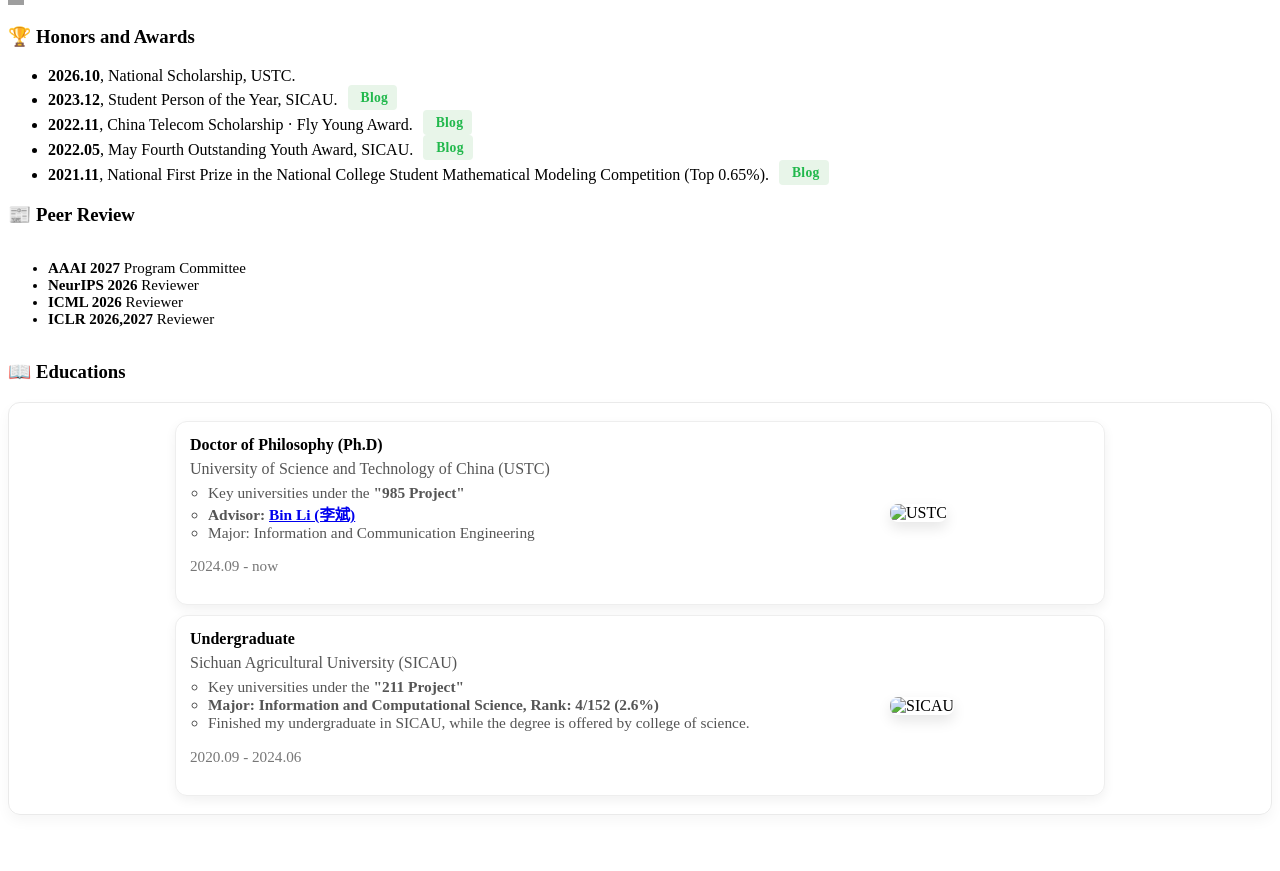
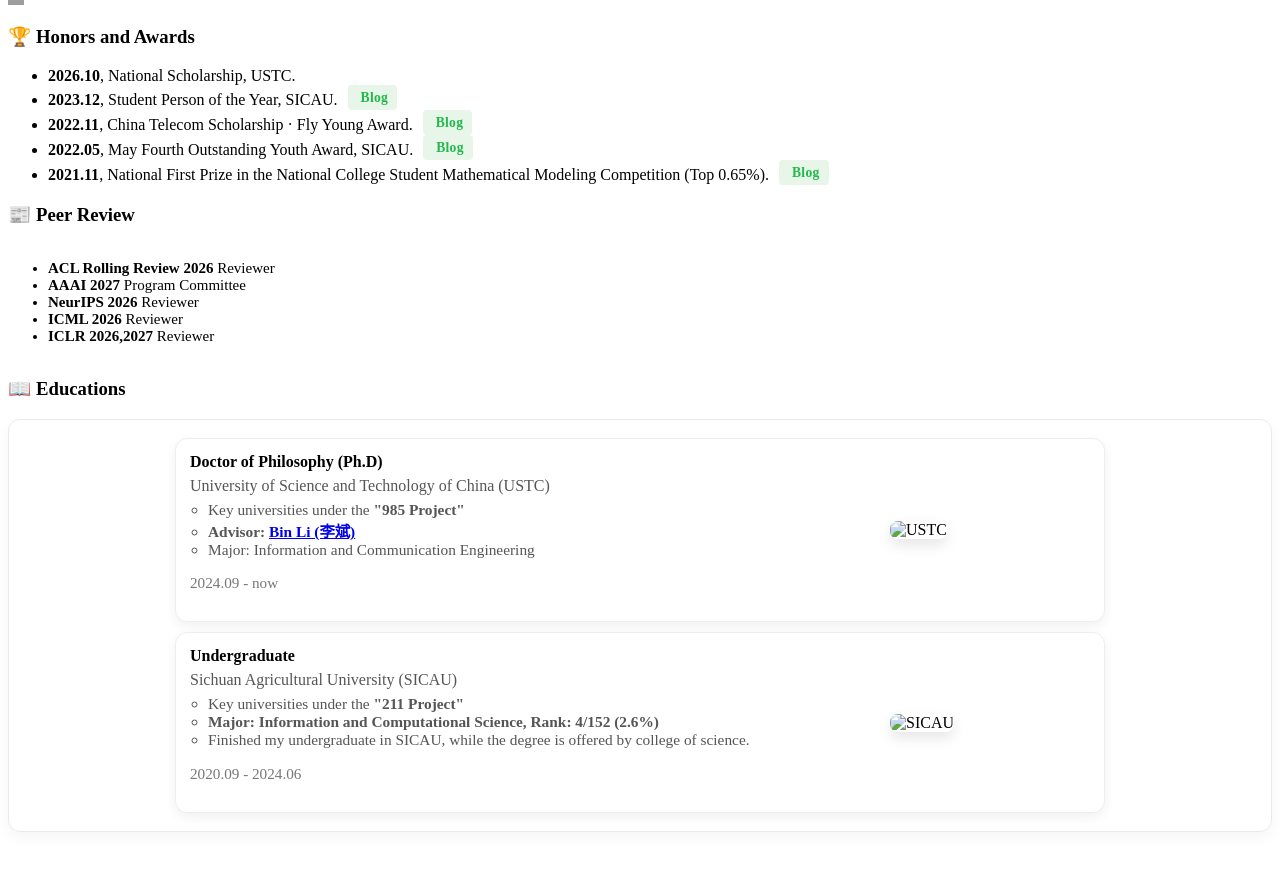
Before and after one commit to kailinjiang/kailinjiang.github.io, a Jekyll site: the page built from _pages/includes/others.md, in a window 1280 px wide and 900 px high, scrolled down 737 px. Shown: the top 871 px of the window. Built offline with Jekyll 4.4.1, drawn with Linux system fonts in a browser that asks for light colours; our own code applies the rules of GitHub Pages for plain Markdown files; grey boxes are pictures that could not be loaded.

Commit message:
Add ACL Rolling Review service
Co-authored-by: Cursor <cursoragent@cursor.com>

```diff
--- a/_pages/includes/others.md
+++ b/_pages/includes/others.md
@@ -149,6 +149,7 @@ As these works are patented in China, all these names are directly translated fr
 <!-- <div style="margin-top: 5px; font-size: small; margin-bottom: 0px;">⬆ Scrollable</div> -->
 <div style="max-height: 300px; overflow: auto; font-size: 15px;">
 	<ul>
+    <li><strong>ACL Rolling Review 2026</strong> Reviewer </li>
     <li><strong>AAAI 2027</strong> Program Committee</li>
     <li><strong>NeurIPS 2026</strong> Reviewer </li>
 		<li><strong>ICML 2026</strong> Reviewer </li>
```
